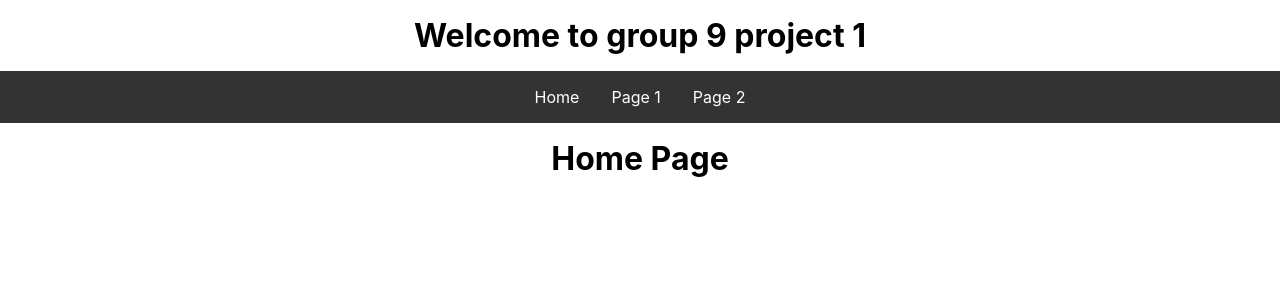
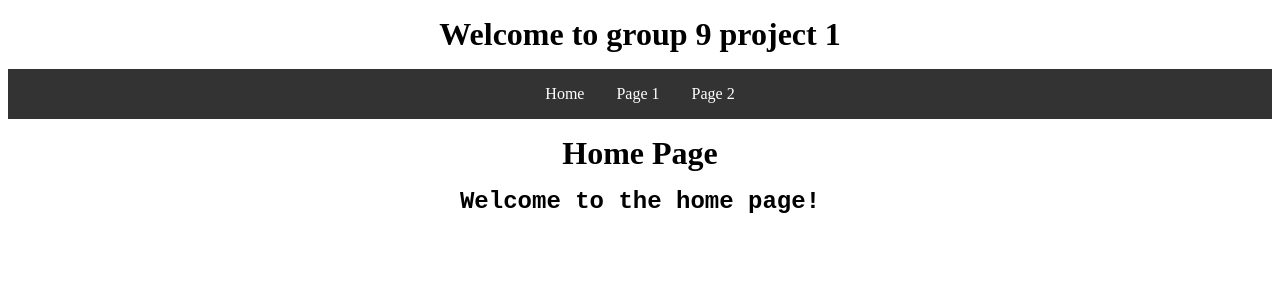
Before and after one commit to JesusG2022/Project-1-cst-438, a React (Create React App) app in the folder project1/: page /home in a window 1280 px wide. Shown: the top 300 px of the page. Built offline with nearby package versions, Linux system fonts and the light colour scheme.

Commit message:
add style 1st time

```diff
--- a/project1/src/index.css
+++ b/project1/src/index.css
@@ -1,3 +1,7 @@
+<link rel="preconnect" href="https://fonts.googleapis.com">
+<link rel="preconnect" href="https://fonts.gstatic.com" crossorigin>
+<link href="https://fonts.googleapis.com/css2?family=Roboto+Mono:ital,wght@0,100..700;1,100..700&display=swap" rel="stylesheet">
+
 body {
   margin: 0;
   font-family: -apple-system, BlinkMacSystemFont, 'Segoe UI', 'Roboto', 'Oxygen',
@@ -45,3 +49,13 @@
   flex-direction: column;
   align-items: center;
 }
+
+.TextAll {
+  font-size: 1.5rem;
+  text-align: center;
+  margin: 1rem 0;
+  font-family: "Roboto Mono", monospace;
+  font-optical-sizing: auto;
+  font-weight: 700;
+  font-style: normal;
+}
--- a/project1/src/pages/home.js
+++ b/project1/src/pages/home.js
@@ -7,6 +7,7 @@
             <Title />
             <Navbar />
             <h1 className="Title">Home Page</h1>
+            <p className="TextAll">Welcome to the home page!</p>
         </div>
     );
 }
```
